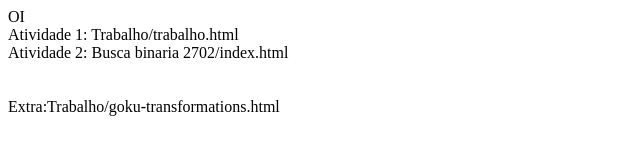
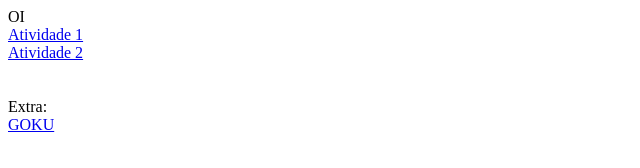
Before and after one commit to HenriqueGOP/Front_end_2026, a plain HTML site: page index.html in a window 1280 px wide. Shown: the whole page, without its empty margins (0-640 px from the left). Drawn offline with Linux system fonts and the light colour scheme.

Commit message:
Update index.html

```diff
--- a/index.html
+++ b/index.html
@@ -7,8 +7,9 @@
 </head>
 <body>
     <a>OI<br></a>
-    <a>Atividade 1: Trabalho/trabalho.html<br></a>
-    <a>Atividade 2: Busca binaria 2702/index.html<br><br><br></a>
-    <a>Extra:Trabalho/goku-transformations.html</a>
+    <a href="https://henriquegop.github.io/Front_end_2026/Trabalho/trabalho.html">Atividade 1</a><br>
+    <a href="https://henriquegop.github.io/Front_end_2026/Busca%20binaria%202702/index.html">Atividade 2</a><br><br><br>
+    <a>Extra:<br></a>
+    <a href="https://henriquegop.github.io/Front_end_2026/Trabalho/goku-transformations.html">GOKU</a><br>
 </body>
 </html>
```
